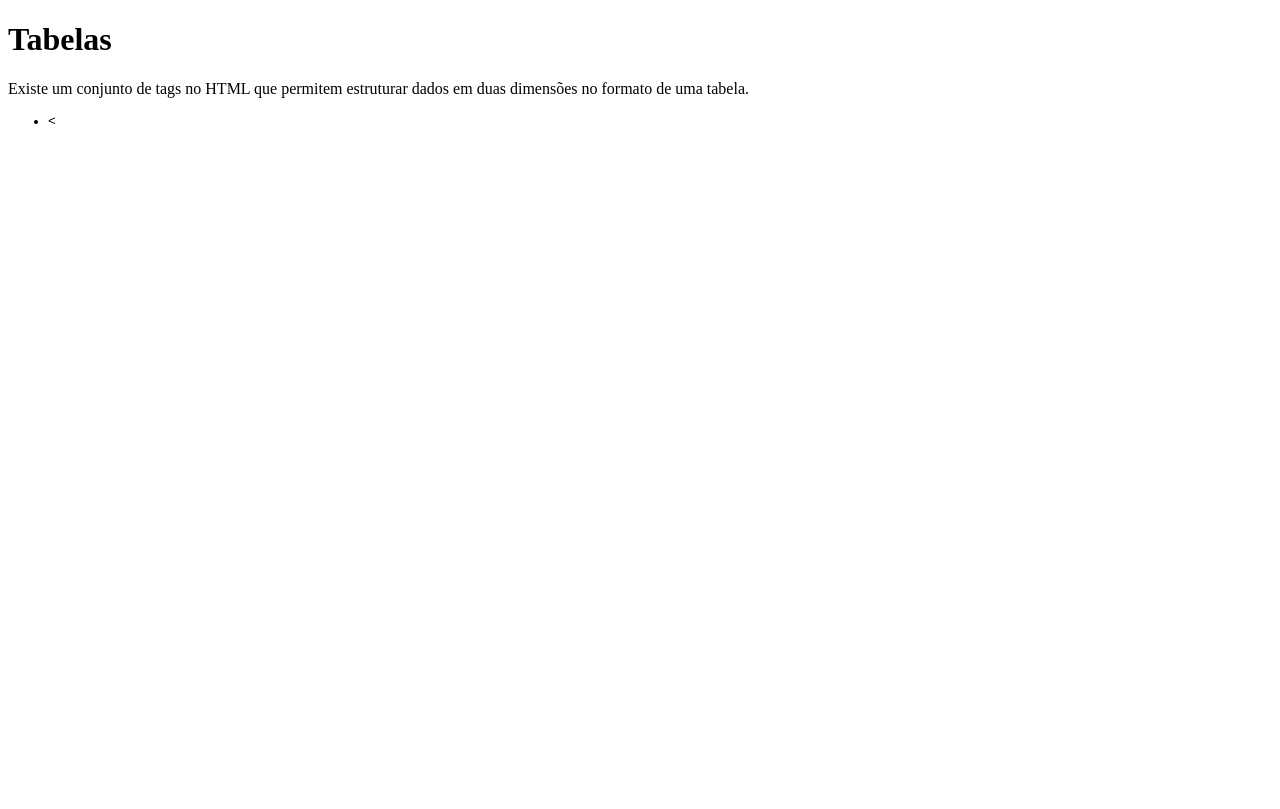
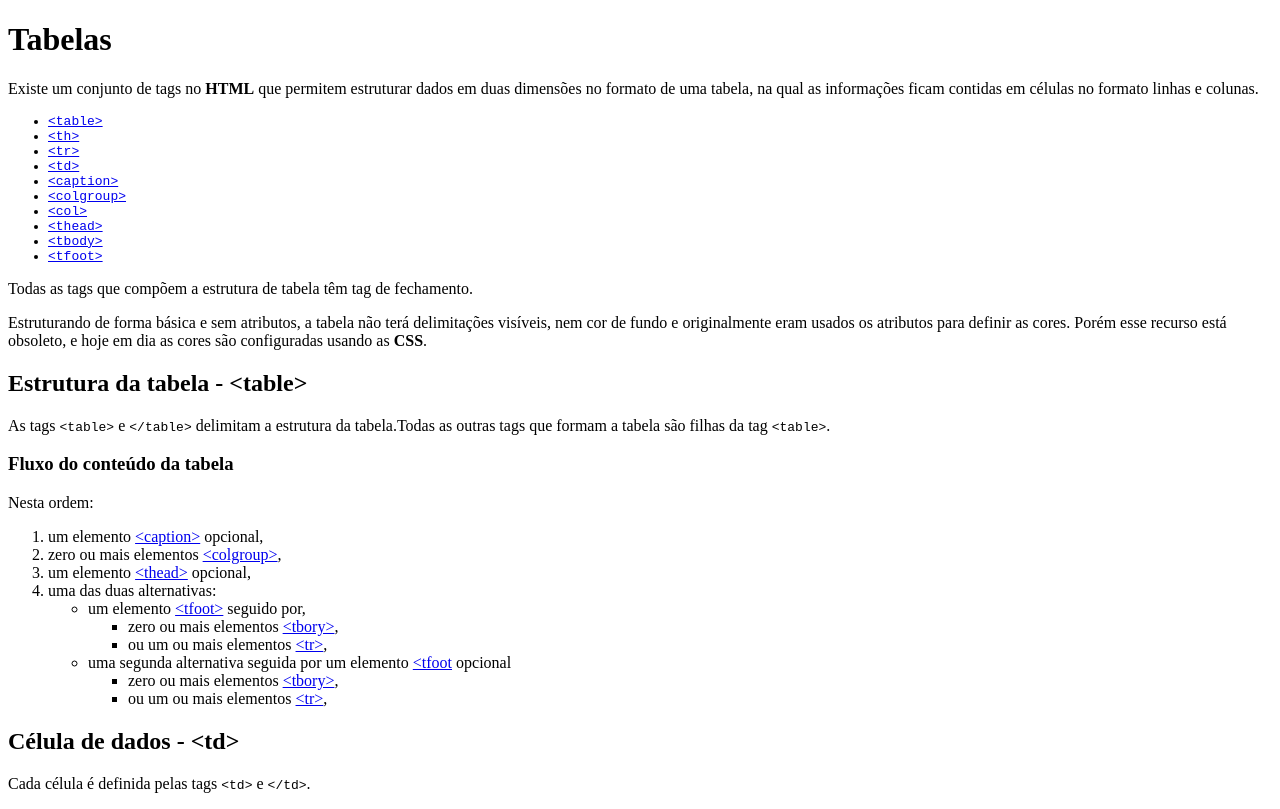
Before and after one commit to hueeGnomo/HTML-CSS, a plain HTML site: page tabelas.html in a window 1280 px wide. Drawn offline with Linux system fonts and the light colour scheme.

Commit message:
Arquivo tabelas com mais comteúdo, porém incompleto

```diff
--- a/tabelas.html
+++ b/tabelas.html
@@ -4,20 +4,82 @@
         <meta http-equiv="content-type" content="text/html; charset=utf-8" />
         <meta name="viewport" content="width=device-width, initial-scale=1">
         <title>Tabelas</title>
+        <style>
+        </style>
     </head>
     <body>
         <h1>Tabelas</h1>
 
-        <p>Existe um conjunto de tags no HTML que permitem estruturar dados em duas dimensões no formato de uma tabela.</p>
+        <p>Existe um conjunto de tags no <strong>HTML</strong> que permitem estruturar dados em duas dimensões no formato de uma tabela, na qual as informações ficam contidas em células no formato linhas e colunas.</p>
         <code>
             <ul>
-                <li>&lt;</li>
+                <li><a href="#table">&lt;table&gt;</a></li>
+                <li><a href="#th">&lt;th&gt;</a></li>
+                <li><a href="#tr">&lt;tr&gt;</a></li>
+                <li><a href="#td">&lt;td&gt;</a></li>
+                <li><a href="#caption">&lt;caption&gt;</a></li>
+                <li><a href="#colgroup">&lt;colgroup&gt;</a></li>
+                <li><a href="#col">&lt;col&gt;</a></li>
+                <li><a href="#thead">&lt;thead&gt;</a></li>
+                <li><a href="#tbody">&lt;tbody&gt;</a></li>
+                <li><a href="#tfoot">&lt;tfoot&gt;</a></li>
             </ul>
         </code>
 
+        <p>Todas as tags que compõem a estrutura de tabela têm tag de fechamento.</p>
 
+        <p>Estruturando de forma básica e sem atributos, a tabela não terá delimitações visíveis, nem cor de fundo e originalmente eram usados os atributos para definir as cores. Porém esse recurso está obsoleto, e hoje em dia as cores são configuradas usando as <strong>CSS</strong>.</p>
+
+        <div class="paragrafo_table">
+            <h2 id="table" class="titulo">Estrutura da tabela - &lt;table&gt;</h2>
+            <p>As tags <code class="code_inline">&lt;table&gt;</code> e <code class="code_inline">&lt;/table&gt;</code> delimitam a estrutura da tabela.Todas as outras tags que formam a tabela são filhas da tag <code class="code_inline">&lt;table&gt;</code>.</p>
+
+            <h3>Fluxo do conteúdo da tabela</h3>
+            <p>Nesta ordem:</p>
+            <ol>
+                <li>um elemento <a href="#caption">&lt;caption&gt;</a> opcional,</li>
+                <li>zero ou mais elementos <a href="#colgroup">&lt;colgroup&gt;</a>,</li>
+                <li>um elemento <a href="#thead">&lt;thead&gt;</a> opcional,</li>
+                <li>uma das duas alternativas:</li>
+                    <ul>
+                        <li>um elemento <a href="#tfoot">&lt;tfoot&gt;</a> seguido por,</li>
+                            <ul type="disk">
+                                <li>zero ou mais elementos <a href="#tbory">&lt;tbory&gt;</a>,</li>
+                                <li>ou um ou mais elementos <a href="#tr">&lt;tr&gt;</a>,</li>
+                            </ul>
+                        <li>uma segunda alternativa seguida por um elemento <a href="#tfoot">&lt;tfoot</a> opcional</li>
+                            <ul type="disk">
+                                <li>zero ou mais elementos <a href="#tbory">&lt;tbory&gt;</a>,</li>
+                                <li>ou um ou mais elementos <a href="#tr">&lt;tr&gt;</a>,</li>
+                            </ul>
+                    </ul>
+            </ol>
+        </div>
+
+        <div class="paragrafo_td">
+            <h2 id="td" class="titulo">Célula de dados - &lt;td&gt;</h2>
+            <p>Cada célula é definida pelas tags <code class="code_inline">&lt;td&gt;</code> e <code class="code_inline">&lt;/td&gt;</code>.
+        </div>
         <!--
         O elemento HTML <thead> define um conjunto de linhas definindo o cabeçalho das colunas da tabela.
         -->
     </body>
 </html>
+
+<!--
+codigos
+
+&lt;&gt;
+-->
+<!--
+                <table>	Defines a table
+                <th> Defines a header cell in a table
+                <tr> Defines a row in a table
+                <td> Defines a cell in a table
+                <caption> Defines a table caption
+                <colgroup> Specifies a group of one or more columns in a table for formatting
+                <col> Specifies column properties for each column within a <colgroup> element
+                <thead> Groups the header content in a table
+                <tbody>	Groups the body content in a table
+                <tfoot> Groups the footer content in a table
+                -->
```
